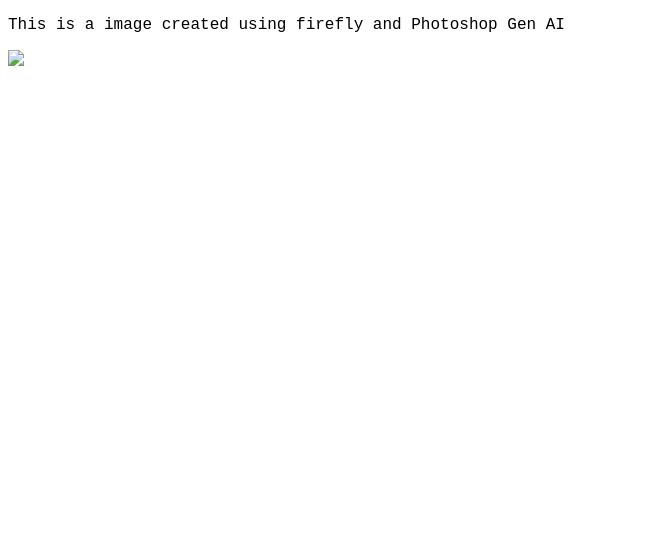
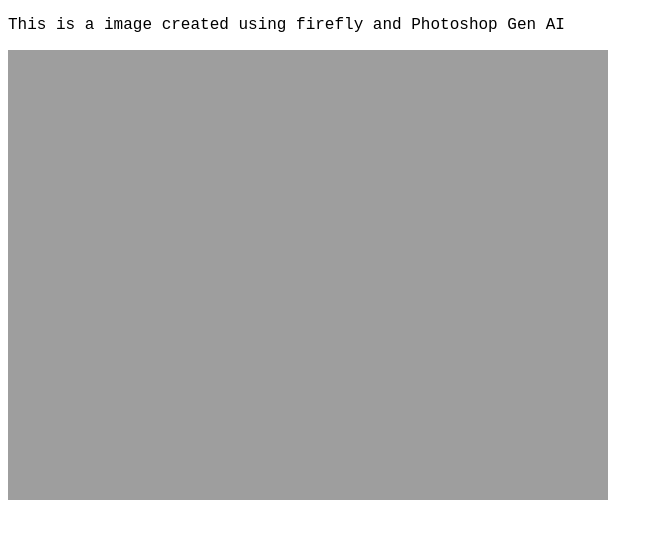
Before and after one commit to witxhhaven/image-cc, a plain HTML site: page index.html in a window 1280 px wide. Shown: the whole page, without its empty margins (0-663 px from the left). Drawn offline with Linux system fonts and the light colour scheme; the site is published under a folder, as on GitHub Pages, so addresses that start at the root find nothing.

Commit message:
amend src

```diff
--- a/index.html
+++ b/index.html
@@ -8,7 +8,7 @@
 	</head>
 	<body>
  <p>This is a image created using firefly and Photoshop Gen AI</p>
- <img src="/images/sci-fi.jpg"  style="width: 600px"/>
+ <img src="images/sci-fi.jpg"  style="width: 600px"/>
 	</body>
 
 </html>
```
